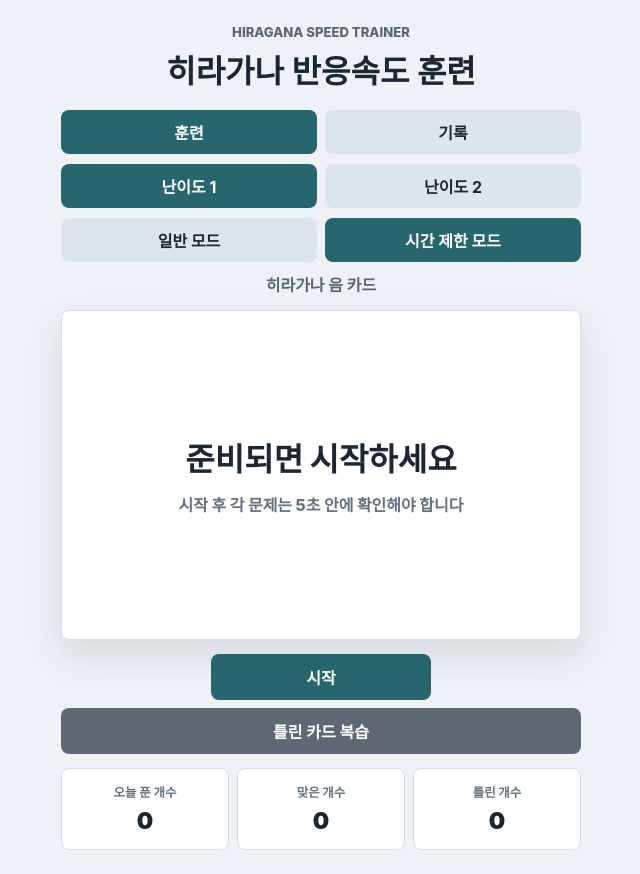
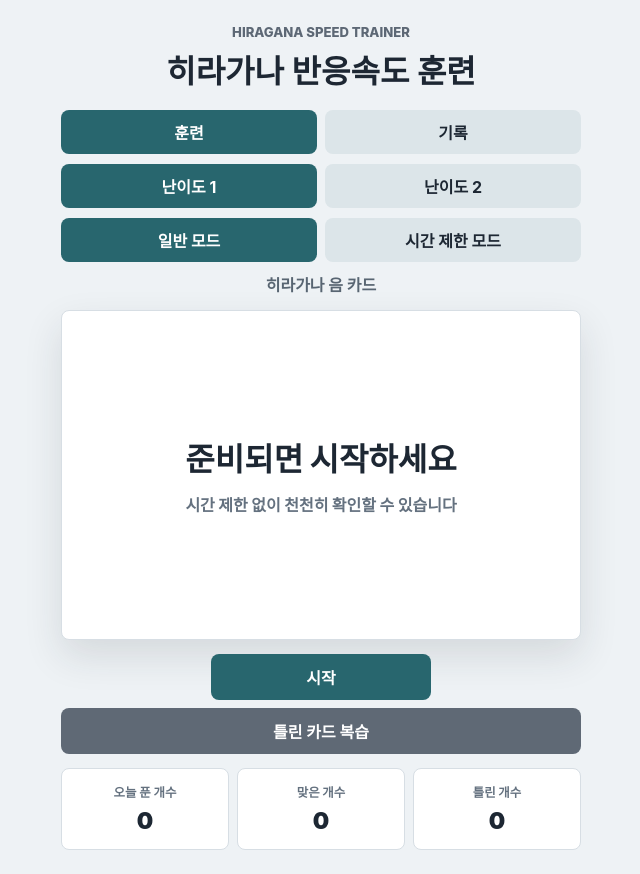
Before and after one commit to Astro-squirrel/hiragana-trainer, a Vue app: page / in a window 1280 px wide. Shown: the whole page, without its empty margins (319-959 px from the left). Built offline with nearby package versions, Linux system fonts and the light colour scheme.

Commit message:
Set normal mode as default

```diff
--- a/src/App.vue
+++ b/src/App.vue
@@ -218,7 +218,7 @@ const currentCard = ref(null)
 const isAnswerVisible = ref(false)
 const isAnswered = ref(false)
 const isStarted = ref(false)
-const isTimedMode = ref(true)
+const isTimedMode = ref(false)
 const remainingSeconds = ref(TIME_LIMIT_SECONDS)
 const timerId = ref(null)
 const currentView = ref('trainer')
```
